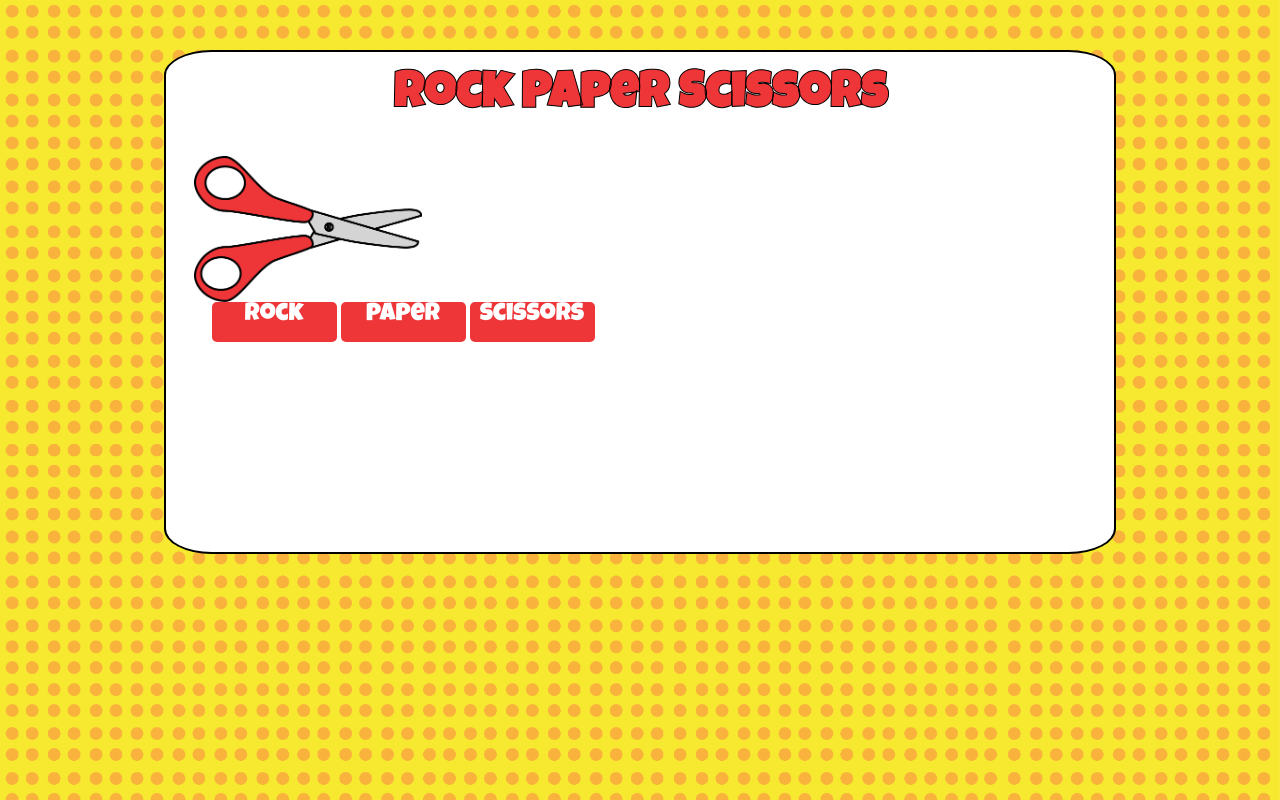
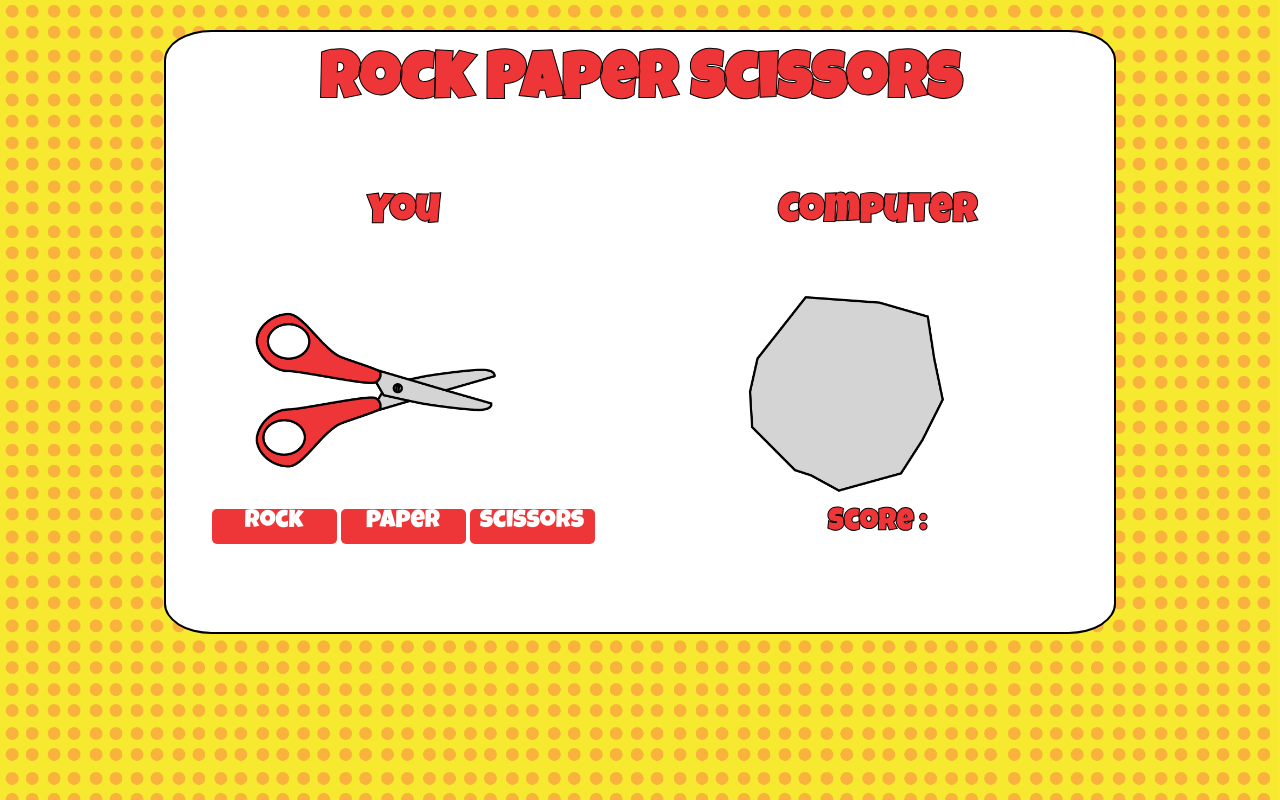
Before and after one commit to deecooper/rock-paper-scissors, a plain HTML site: page index.html in a window 1280 px wide. Drawn offline with Linux system fonts and the light colour scheme.

Commit message:
Add computer game area in with html and css

```diff
--- a/assests/css/style.css
+++ b/assests/css/style.css
@@ -1,10 +1,22 @@
-h1 {
+h1, h2, h3 {
     color: #ee3538;
     font-family: 'Luckiest Guy', cursive;
     -webkit-text-stroke: black 1px;
-    font-size: 50px;
+
+
+}
+
+h1 {
+    font-size: 65px;
     margin-top: 20px;
+}
 
+h2 {
+    font-size: 40px;
+}
+
+h3 {
+    font-size: 30px;
 }
 
 html {
@@ -17,13 +29,24 @@ html {
 
 .game-container {
     width: 75%;
-    height: 500px;
+    height: 600px;
     margin: auto;
     background-color: white;
     border-radius: 5%;
     border: solid black 2px;
     text-align: center;
-    margin-top: 50px;
+    margin-top: 30px;
+}
+
+#inner-container-left {
+    width: 50%;
+    float: left;
+
+}
+
+#inner-container-right{
+    width: 50%;
+    float: right;
 }
 
 .btn1 {
@@ -33,14 +56,15 @@ html {
     font-size: 25px;
     border-radius: 5px;
     width: 125px;
-    height: 40px;
+    height: 35px;
     display: inline-block;
+
 
 }
 
 #button-area {
 
-    width: 50%;
+    width: 100%;
 
 
 }
@@ -49,13 +73,14 @@ html {
     background-color: #f89c44;
 }
 
-.game-area {
-    width: 30%;
+.image-area {
+    width: 60%;
+    margin-left: 70px;
 
 
 }
 
-.game-area img {
-    width: 80%;
+.image-area img {
+    width: 100%;
     margin: auto;
 }
--- a/index.html
+++ b/index.html
@@ -15,7 +15,9 @@
 
     <div class="game-container">
     <h1>Rock Paper Scissors</h1>
-    <div class="game-area"><img src="assests/images/pair-of-Scissors.png"></div>
+    <div id="inner-container-left">
+    <h2>You</h2>
+    <div class="image-area"><img src="assests/images/scissors.png"></div>
     <div id="button-area">
 
     <div class="btn1">rock</div>
@@ -23,6 +25,14 @@
     <div class="btn1">scissors</div>
 </div>
 </div>
+<div id="inner-container-right">
 
+
+
+<h2>Computer</h2>
+<div class="image-area"><img src="assests/images/rock.png"></div>
+    </div>
+    <h3>Score :</h3>
+    </div>
 </body>
 </html>
```
Also changed, not shown: assests/images/pair-of-Scissors.png (deleted), assests/images/paper.png (added), assests/images/rock.png (added), assests/images/scissors.png (added).
